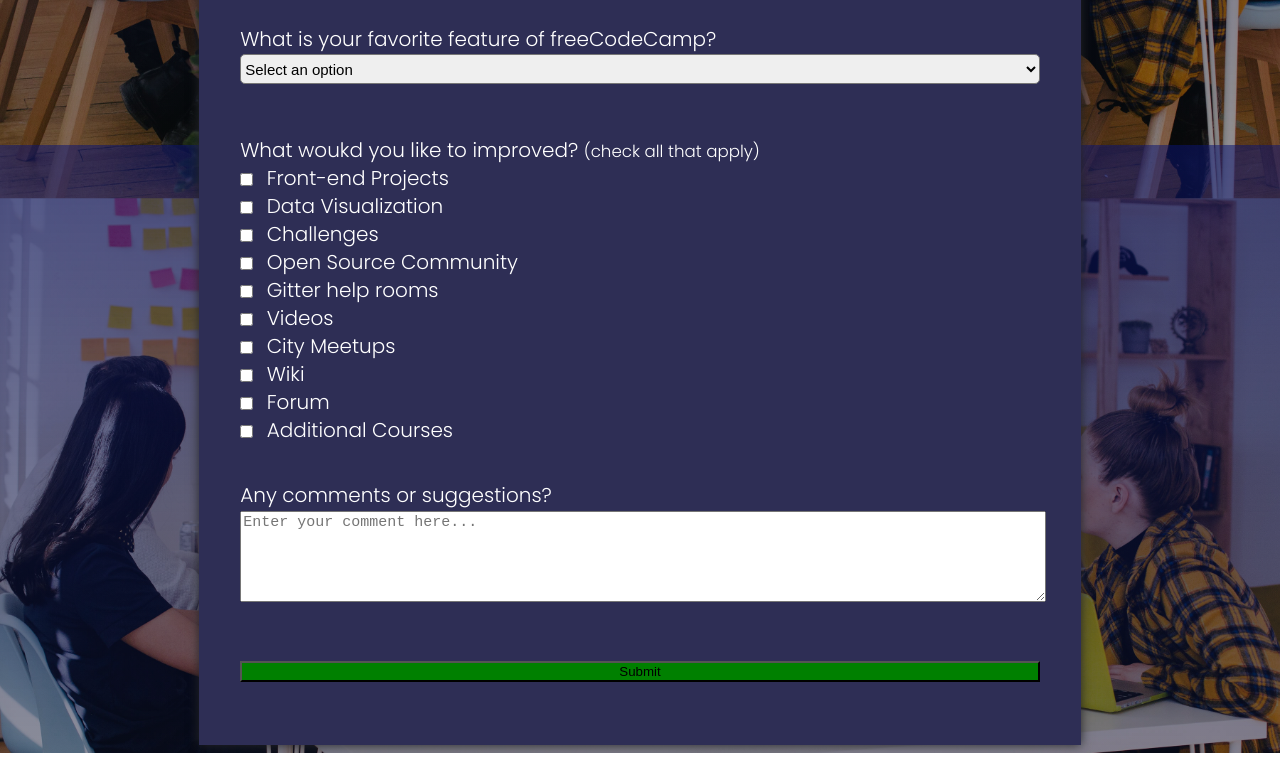
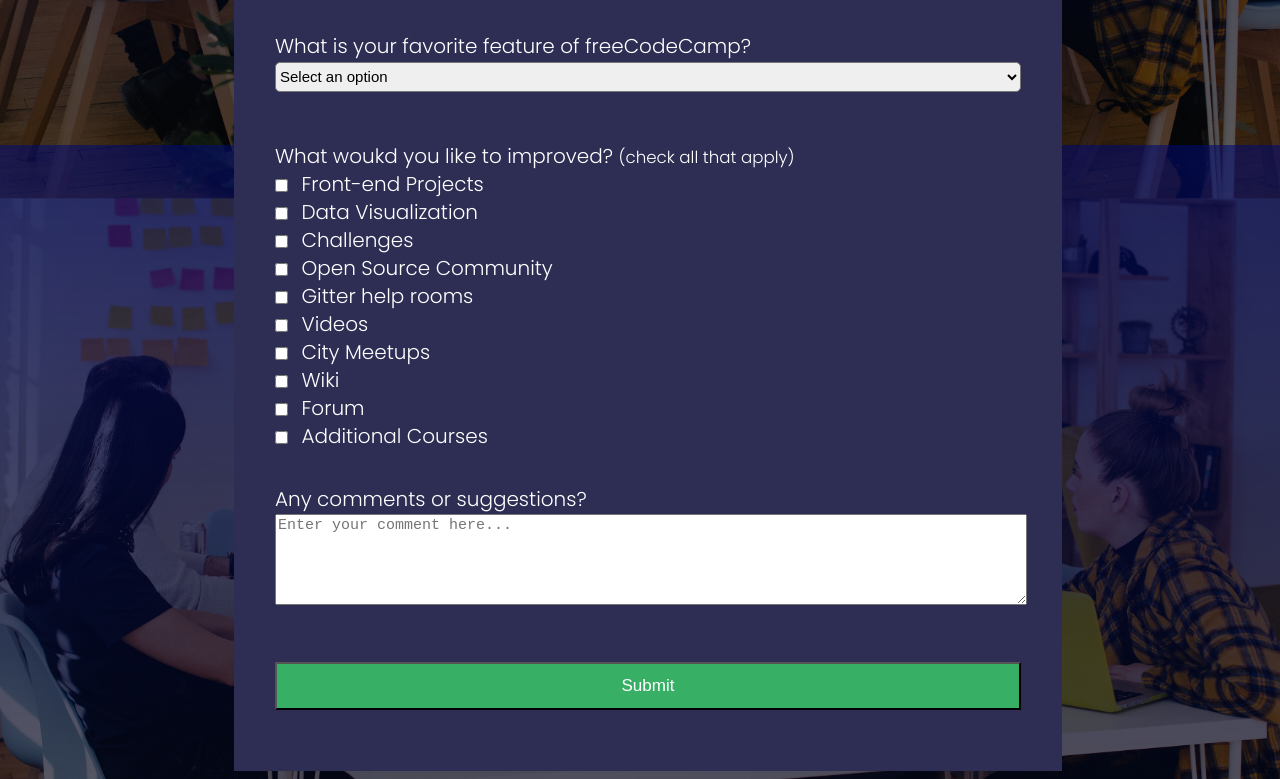
Before and after one commit to nsamedaisy/surveyform_project, a plain HTML site: page index.html in a window 1280 px wide. Shown: the part 655-1434 px from the top of the page. Before the commit the page ends 1408 px from the top, so only its background shows below. Drawn offline with Linux system fonts and the light colour scheme.

Commit message:
structured my folder, reduce width of my form in css and modified submit button

```diff
--- a/styles.css
+++ b/css/styles.css
@@ -4,14 +4,13 @@
   flex-wrap: wrap;
   line-height: 1.4;
   height: 100%;
+  width: 100%;
   background-image:
     linear-gradient(
-      rgba(8 15 86 /70%),
-      #0000005d
+      #01074dd6,
+      #0000009c
     ),
-    url("../surveyform_project/jason-goodman-vbxyfxlgpjM-unsplash.jpg");
-
-  /* background-image: url("../surveyform_project/jason-goodman-vbxyfxlgpjM-unsplash.jpg"); */
+    url("../images/img.jpg");
   background-repeat: no-repeat;
   background-size: cover;
   background-attachment: fixed;
@@ -37,6 +36,7 @@
   margin-bottom: 15px;
   font-size: 20px;
   font-style: italic;
+  padding-bottom: 12px;
 }
 
 .established {
@@ -46,8 +46,7 @@
 form {
   background-color: rgb(46 46 85);
   color: white;
-  box-shadow: 0 0 10px rgb(37 38 39);
-  width: 65%;
+  width: 60%;
   max-width: 80%;
   min-width: 20%;
   margin: auto;
@@ -85,27 +84,18 @@
 }
 
 button {
-  background-color: green;
+  background-color: #37af65;
   writing-mode: horizontal-tb !important;
   word-spacing: normal;
   text-align: center;
   text-transform: none;
   width: 100%;
-}
-
-input[type="submit"] {
-  background-color: rgb(0 128 0);
-  color: white;
-  font-size: 20px;
-  min-height: 40px;
-}
-
-input[type="text"]:focus,
-input[type="email"]:focus,
-input[type="number"]:focus,
-select:focus {
-  outline: none !important;
-  box-shadow: 0 0 10px rgb(5 204 234);
+  cursor: pointer;
+  display: block;
+  padding: 12px;
+  color: inherit;
+  font-size: 17px;
+  box-shadow: none;
 }
 
 .inline {
--- a/index.html
+++ b/index.html
@@ -5,13 +5,12 @@
   <meta http-equiv="X-UA-Compatible" content="IE=edge">
   <meta name="viewport" content="width=device-width, initial-scale=1.0">
   <title>freecodecamp Survey Form</title>
-  <link rel="stylesheet" href="styles.css">
+  <link rel="stylesheet" href="./css/styles.css">
   <link rel="preconnect" href="https://fonts.googleapis.com">
   <link rel="preconnect" href="https://fonts.googleapis.com">
   <link rel="preconnect" href="https://fonts.gstatic.com" crossorigin>
   <link href="https://fonts.googleapis.com/css2?family=Poppins:wght@300&display=swap" rel="stylesheet">
-  <!-- <link rel="stylesheet" href="/home/nsame/Desktop/surveyform_project/jason-goodman-vbxyFxlgpjM-unsplash.jpg"> -->
-  <link href="./jason-goodman-vbxyfxlgpjM-unsplash.jpg" rel="stylesheet">
+  <link href="./images/img.jpg" rel="stylesheet">
 </head>
 <body>
 <main class="main">
@@ -19,7 +18,7 @@
   <p>Thank you for taking this time to help us improve the platform</p>
 <form>
   <fieldset>
-  <div class="my-p-infos ">
+  <div>
   <label>Name <input type="text" placeholder="Enter your name" /></label>
   <label>Email <input type="text" placeholder="Enter your Email"/></label>
   <label>Age <small>(optional)</small> <input type="number" min="10" max="99" placeholder="Age"/></label>
```
Also changed, not shown: images/img.jpg (renamed from jason-goodman-vbxyfxlgpjM-unsplash.jpg).
